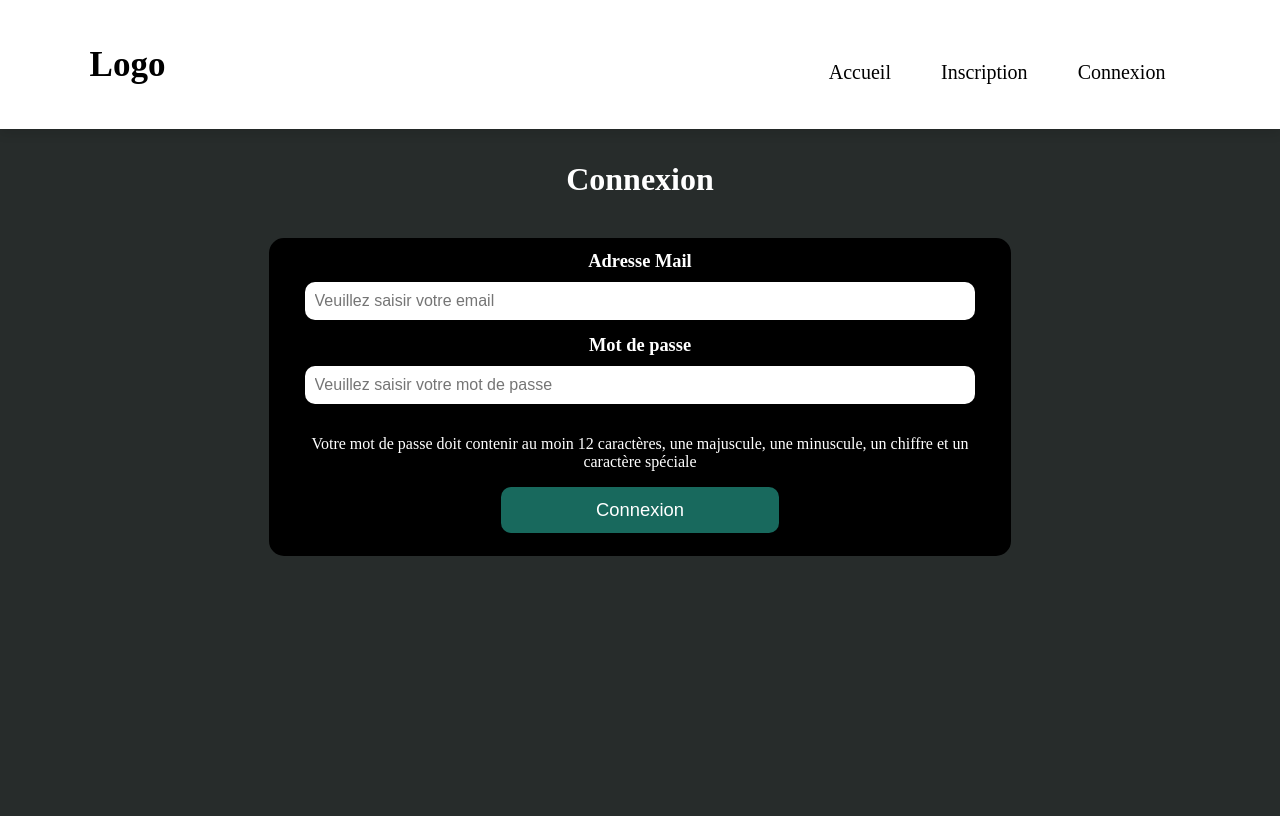
After one commit to ThiNgocPhuong/projet_perso, a PHP site: page /connexion.php in a window 1280 px wide. The commit adds this page. Run offline with PHP 8.4, Linux system fonts and the light colour scheme.

Commit message:
Add files via upload

```diff
--- a/base.sql
+++ b/base.sql
@@ -5,6 +5,7 @@ create user Reader identified by "L3cteur*$";
 grant insert, select on projet_perso.lecteur to Reader;
 grant insert, select on projet_perso.parcours to Reader;
 
+alter table lecteur ADD date_concentement date;
 
 create database projet_perso;
 
@@ -15,9 +16,10 @@ create table chapitre(
 ) ;
 
 create table lecteur(
-    email Varchar(50),
+    email Varchar(100),
     pseudo varchar(50),
-    mdp varchar(50),
+    mdp varchar(100),
+    date_concentement date,
     primary key(email)
 );
 
--- /dev/null
+++ b/connexion.php
@@ -0,0 +1,42 @@
+<!DOCTYPE html>
+<html lang="en">
+    <head>
+        <meta charset="UTF-8">
+        <meta http-equiv="X-UA-Compatible" content="IE=edge">
+        <meta name="viewport" content="width=device-width, initial-scale=1.0">
+        <link rel="stylesheet" href="css/style.css">
+        <link rel="stylesheet" href="css/form.css">
+        <title>Connexion</title>
+    </head>
+    <body>
+        <header>
+            <a href="index.html" class="logo">Logo</a>
+            <nav class="navbar">
+                <ul>
+                    <li><a href="index.html">Accueil</a></li>
+                    <li><a href="inscription.php">Inscription</a></li>
+                    <li><a href="#">Connexion</a></li>
+                </ul>
+            </nav>
+        </header>
+        <br>
+        <h1>Connexion</h1>
+        <form action="connect_lecteur.php" method="post" enctype="multipart/form-data">
+            <div class="contain">
+                <div class="input_email">
+                    <label for="email">Adresse Mail</label><br>
+                    <input type="text" name="email" id="email" placeholder="Veuillez saisir votre email" pattern='(([^<>()\[\]\\.,;:\s@"]+(\.[^<>()\[\]\\.,;:\s@"]+)*)|(".+"))@((\[[0-9]{1,3}\.[0-9]{1,3}\.[0-9]{1,3}\.[0-9]{1,3}])|(([a-zA-Z\-0-9]+\.)+[a-zA-Z]{2,}))' required>
+                </div>
+                <div class="input_mdp">
+                    <label for="mdp">Mot de passe</label><br>
+                    <input type="password" name="mdp" id="mdp" placeholder="Veuillez saisir votre mot de passe" pattern='^(?=.*?[A-Z])(?=.*?[a-z])(?=.*?[0-9])(?=.*?[#?!@$%^&*-]).{12,}$' >
+                    <p>Votre mot de passe doit contenir au moin 12 caractères, une majuscule, une minuscule, un chiffre et un caractère spéciale</p>
+                </div>
+                <div id="bouton" >
+                    <input type="submit" disabled id="valid"  value="Connexion">
+                </div>
+                </div>
+            </div>
+        </form>
+    </body>
+</html>
--- a/index.html
+++ b/index.html
@@ -14,7 +14,7 @@
             <ul>
                 <li><a href="#">Accueil</a></li>
                 <li><a href="inscription.php">Inscription</a></li>
-                <li><a href="#">Connexion</a></li>
+                <li><a href="connexion.php">Connexion</a></li>
             </ul>
         </nav>
     </header>
@@ -33,7 +33,7 @@
                     </td>
                     <td>
                         <p style="margin-left: 35px;">Tu vis seule avec ton petit frère que tu aimes plus que tout au monde. Tu enchaînes les cours et ton boulot tout en gardant le sourire pour ne pas inquiéter ton frère. Tout ça pour dire que ta vie est synonyme d'ennui, sans saveur. Du moins, enfin ça, c’est quand tu es réveillée. Dans ton sommeil, tu es une aventurière, libre d’aller là où bon te semble, de manger ce que tu veux, de te battre si l’envie t’en prend… Un jour, un nouvel élève fait son entrée dans ta classe, il t’est étrangement familier, mais tu n’arrives pas à savoir où et quand tu l’as rencontré. En-tout-cas une chose est sûr, tu as un mauvais pressentiment le concernant. Tu balayes d’un revers de main cette impression, invoquant la règle du “on ne juge pas un livre à sa couverture”. Mais peut-être que tu aurais dû écouter ton instinct.</p>
-                        <form action="./affiche_text.php" style="margin-left: 38px;font-size: 20px;">
+                        <form action="inscription.php" style="margin-left: 38px;font-size: 20px;">
                             <button>Lire</button>
                         </form>
                     </td>
```
Also changed, not shown: connect_lecteur.php (added, +25 -0 lines), inscription.php (+8 -4 lines), new_lecteur.php (+5 -5 lines).
